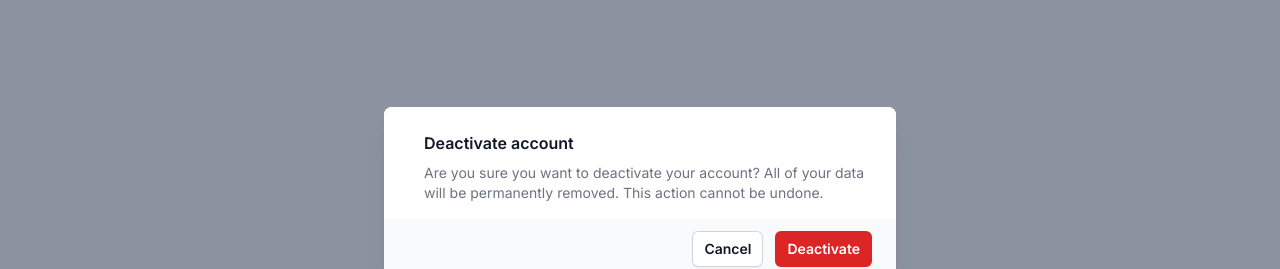
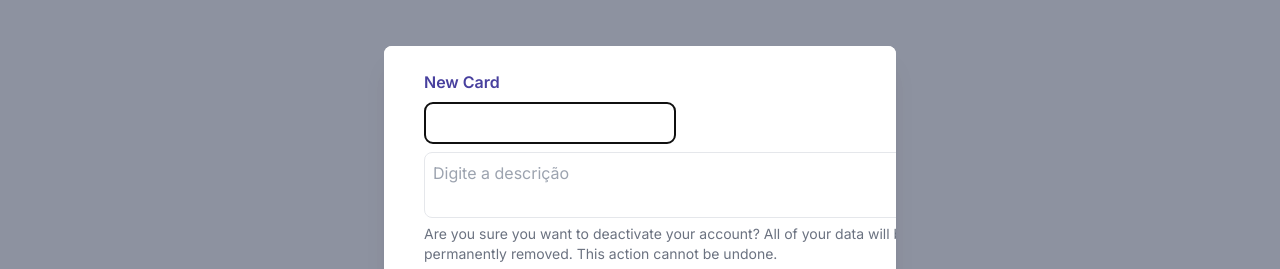
Before and after one commit to Miguel-ectil/Project-Kanban, a Next.js app: page / in a window 1280 px wide. Both pictures are taken after a click on the button "+ Novo Card". Shown: the part 207-476 px from the top of the page. Built offline with nearby package versions, Linux system fonts and the light colour scheme; no server answers.

Commit message:
[ADD and UPD] Melhorando o modal já adiocionei o titulo os inputs e etc..

```diff
--- a/src/components/newCard.tsx
+++ b/src/components/newCard.tsx
@@ -36,10 +36,23 @@ export default function NewCard({ onClose }: any) {
                 <div className="bg-white px-4 pb-4 pt-5 sm:p-6 sm:pb-4">
                   <div className="sm:flex sm:items-start">
                     <div className="mt-3 text-center sm:ml-4 sm:mt-0 sm:text-left">
-                      <Dialog.Title as="h3" className="text-base font-semibold leading-6 text-gray-900">
-                        Deactivate account
+                      <Dialog.Title as="h1" className="text-base font-semibold leading-6 text-[#48409E]">
+                        New Card
                       </Dialog.Title>
                       <div className="mt-2">
+                        <input
+                          type="text"
+                          className='border p-2 rounded-lg'
+                        />
+                        <textarea
+                          name=""
+                          id=""
+                          className='border p-2 rounded-lg mt-2'
+                          placeholder='Digite a descrição'
+                          cols="46" rows="2"
+                        >
+
+                        </textarea>
                         <p className="text-sm text-gray-500">
                           Are you sure you want to deactivate your account? All of your data will be permanently
                           removed. This action cannot be undone.
```
